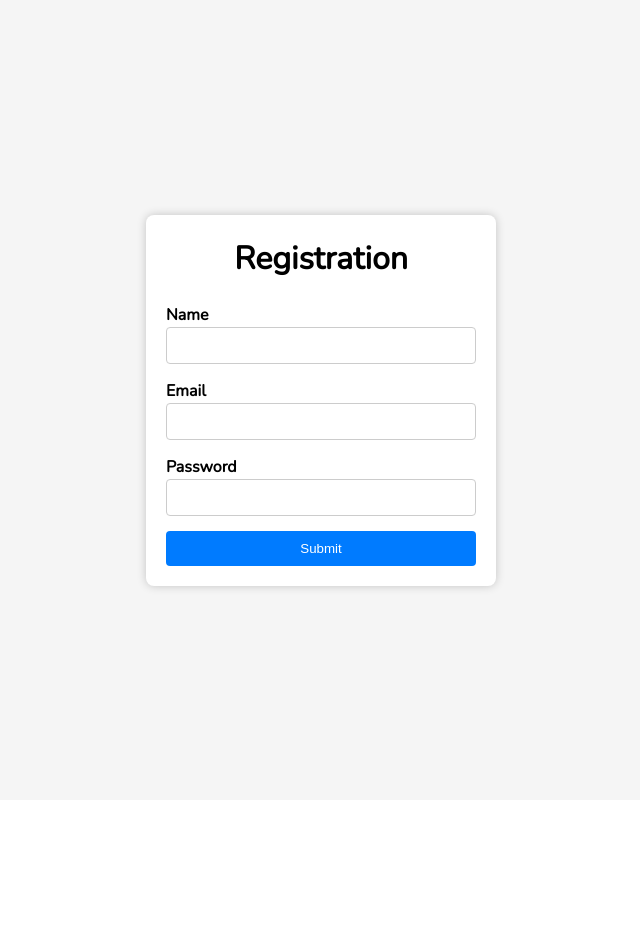
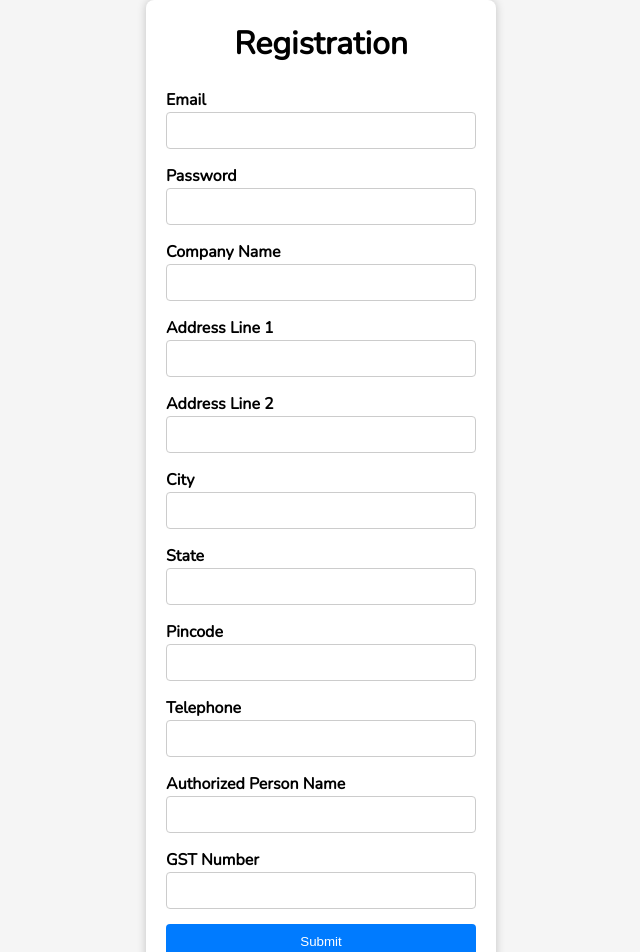
Before and after one commit to AMRESH-SHARMA/vca-frontend-react-gp, a React (Create React App) app: page /register in a window 1280 px wide. Shown: the top 952 px of the page, without its empty margins (319-959 px from the left). Before the commit the page ends 800 px from the top, so only its background shows below. Built offline with nearby package versions, Linux system fonts and the light colour scheme.

Commit message:
login registration done

```diff
--- a/src/pages/login/Login.jsx
+++ b/src/pages/login/Login.jsx
@@ -28,10 +28,11 @@ function Login() {
     event.preventDefault();
 
     try {
-      await axios.post("http://localhost:8080/api/v1/login", formData);
-      alert("Login Successful");
+     let res= await axios.post("http://localhost:8080/api/auth/login", formData);
+      console.log("done",res)
+
     } catch (error) {
-      alert("Login Failed");
+      console.log(event);
     }
   };
 
--- a/src/pages/register/Register.jsx
+++ b/src/pages/register/Register.jsx
@@ -1,30 +1,41 @@
 import React, { useState } from "react";
 import axios from "axios";
-import "./Register.css"
+import "./Register.css";
+import { Link } from "react-router-dom";
+
 function Register() {
   const [formData, setFormData] = useState({
-    name: "",
+    companyName: "",
+    addressLine1: "",
+    addressLine2: "",
+    city: "",
+    state: "",
+    pinCode: "",
+    telephone: "",
+    authorizedPersonName: "",
+    gstNumber: "",
     email: "",
     password: "",
+
   });
 
   const handleInputChange = (event) => {
     const { name, value } = event.target;
     setFormData((prevData) => ({
       ...prevData,
-      [name]: value,
+      [name]: value
     }));
   };
 
   const handleSubmit = async (e) => {
     e.preventDefault();
-    console.warn(formData)
-    // try {
-    //   await axios.post("http://localhost:8080/api/v1/register", formData);
-    //   alert("Registration Successful");
-    // } catch (error) {
-    //   alert("Registration Failed");
-    // }
+    console.warn(formData);
+    try {
+      let res = await axios.post("http://localhost:8080/api/auth/register", formData);
+      console.log("done", res)
+    } catch (e) {
+      console.log(e);
+    }
   };
 
   return (
@@ -32,18 +43,7 @@ function Register() {
       <div className="card">
         <h1>Registration</h1>
         <form onSubmit={handleSubmit}>
-          <div className="form-group">
-            <label>Name</label>
-            <input
-              type="text"
-              className="form-control"
-              name="name"
-              value={formData.name}
-              onChange={handleInputChange}
-            />
-          </div>
-
-          <div className="form-group">
+        <div className="form-group">
             <label>Email</label>
             <input
               type="email"
@@ -64,10 +64,97 @@ function Register() {
               onChange={handleInputChange}
             />
           </div>
+          <div className="form-group">
+            <label>Company Name</label>
+            <input
+              type="text"
+              className="form-control"
+              name="companyName"
+              value={formData.companyName}
+              onChange={handleInputChange}
+            />
+          </div>
 
-          <button type="submit" className="btn btn-primary mt-4">
-            Submit
-          </button>
+          <div className="form-group">
+            <label>Address Line 1</label>
+            <input
+              type="text"
+              className="form-control"
+              name="addressLine1"
+              value={formData.addressLine1}
+              onChange={handleInputChange}
+            />
+          </div>
+          <div className="form-group">
+          <label>Address Line 2</label>
+          <input
+            type="text"
+            name="addressLine2"
+            value={formData.addressLine2}
+            onChange={handleInputChange}
+          />
+        </div>
+
+        <div className="form-group">
+          <label>City</label>
+          <input
+            type="text"
+            name="city"
+            value={formData.city}
+            onChange={handleInputChange}
+          />
+        </div>
+        <div className="form-group">
+          <label>State</label>
+          <input
+            type="text"
+            name="state"
+            value={formData.state}
+            onChange={handleInputChange}
+          />
+        </div>
+        <div className="form-group">
+          <label>Pincode</label>
+          <input
+            type="text"
+            name="pinCode"
+            value={formData.pincode}
+            onChange={handleInputChange}
+          />
+        </div>
+        <div className="form-group">
+          <label>Telephone</label>
+          <input
+            type="text"
+            name="telephone"
+            value={formData.telephone}
+            onChange={handleInputChange}
+          />
+          </div>
+
+        <div className="form-group">
+          <label>Authorized Person Name</label>
+          <input
+            type="text"
+            name="authorizedPersonName"
+            value={formData.authorizedPersonName}
+            onChange={handleInputChange}
+          />
+        </div>
+
+        <div className="form-group">
+          <label>GST Number</label>
+          <input
+            type="text"
+            name="gstNumber"
+            value={formData.gstNumber}
+            onChange={handleInputChange}
+          />
+        </div>
+        <button type="submit" className="submit-button">
+          Submit
+        </button>
+
         </form>
       </div>
     </div>
```
